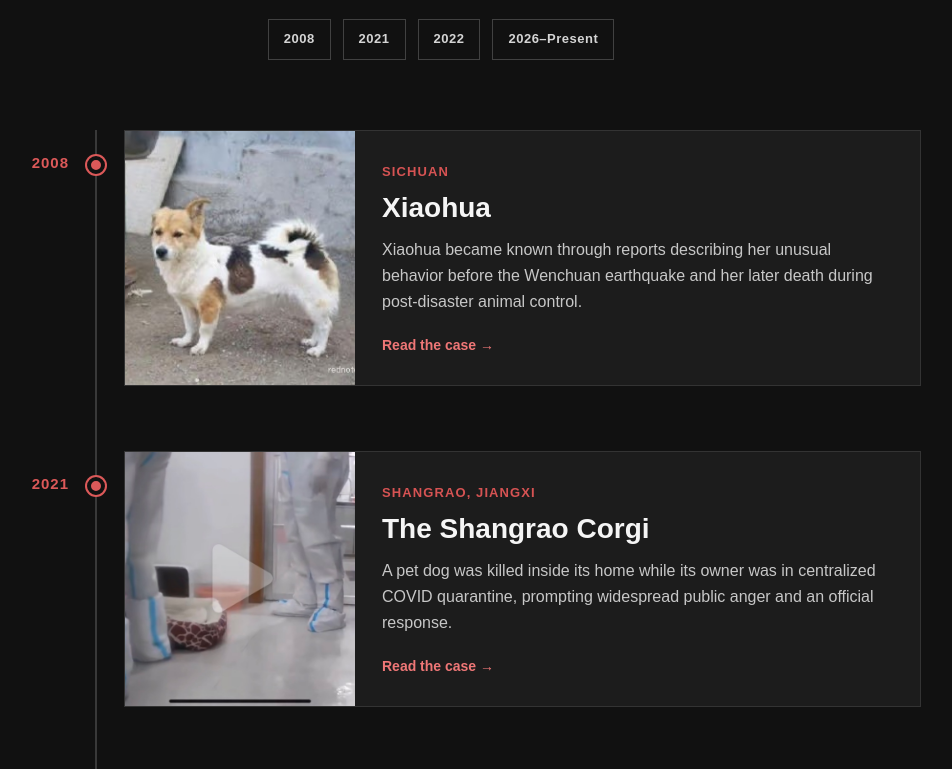
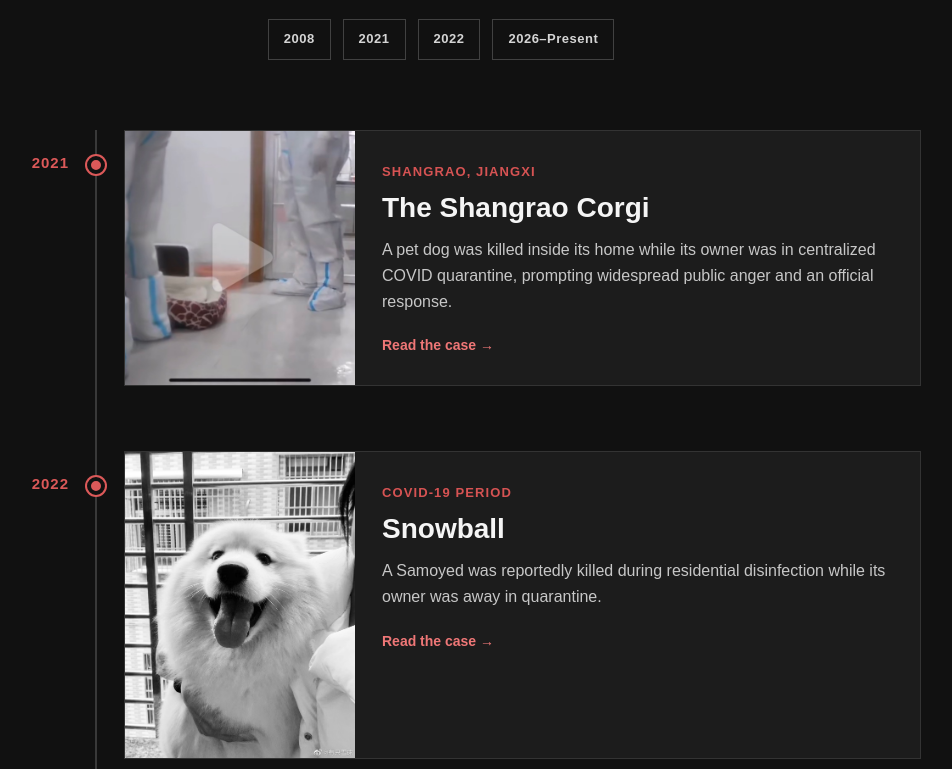
Before and after one commit to VoicesForAnimalsCN/VoicesForAnimalsCN.github.io, a plain HTML site: page index.html in a window 1280 px wide. Shown: the part 1160-1929 px from the top of the page, without its empty margins (199-1151 px from the left). Drawn offline with Linux system fonts and the light colour scheme.

Commit message:
Update index.html

```diff
--- a/index.html
+++ b/index.html
@@ -639,48 +639,7 @@
 
         <div class="timeline">
 
-          <!-- 2008 -->
 
-          <section class="timeline-group" id="case-2008">
-
-            <div class="timeline-year">
-              2008
-            </div>
-
-            <span class="timeline-dot"></span>
-
-            <div class="timeline-cases">
-
-              <a class="timeline-card" href="xiaohua.html">
-
-                <img
-                  src="images/xiaohua.JPG"
-                  alt="Xiaohua"
-                >
-
-                <div class="timeline-card-content">
-
-                  <span class="case-location">
-                    Sichuan
-                  </span>
-
-                  <h3>Xiaohua</h3>
-
-                  <p>
-                    Xiaohua became known through reports describing
-                    her unusual behavior before the Wenchuan earthquake
-                    and her later death during post-disaster animal control.
-                  </p>
-
-                  <span class="read-link">
-                    Read the case →
-                  </span>
-
-                </div>
-              </a>
-
-            </div>
-          </section>
 
           <!-- 2021 -->
 
```
